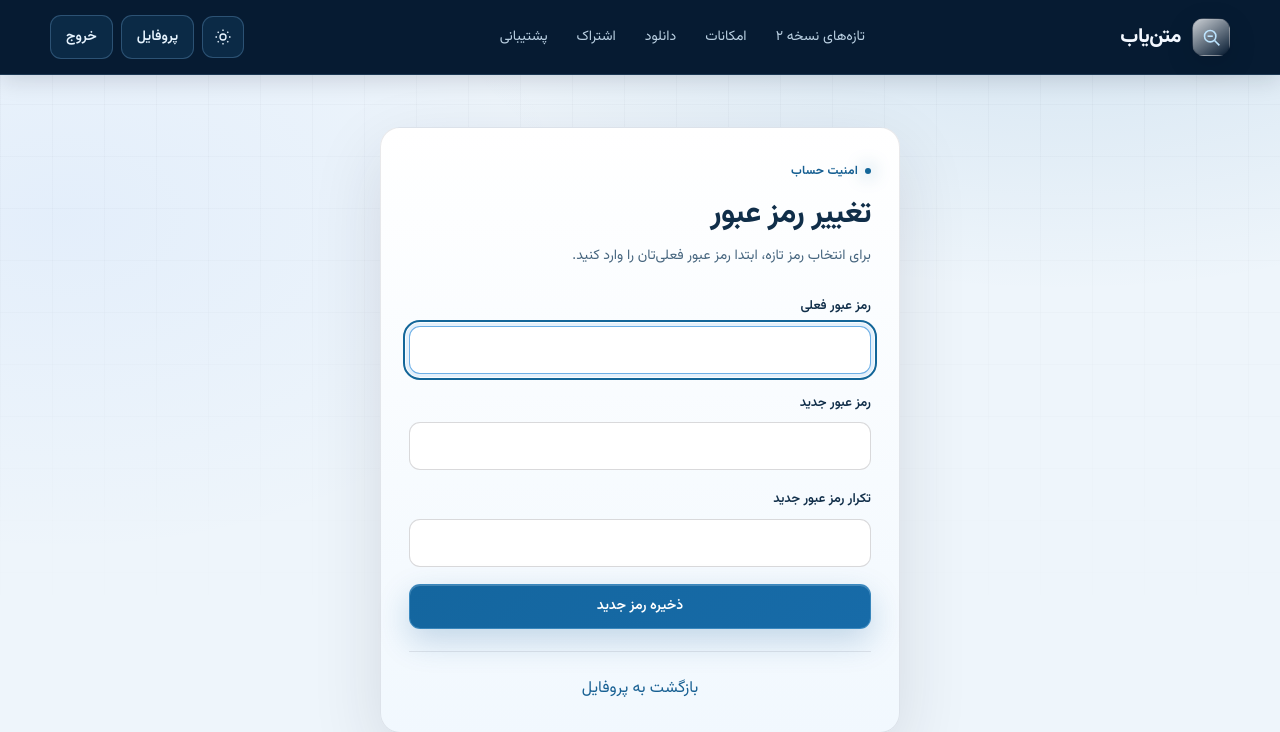
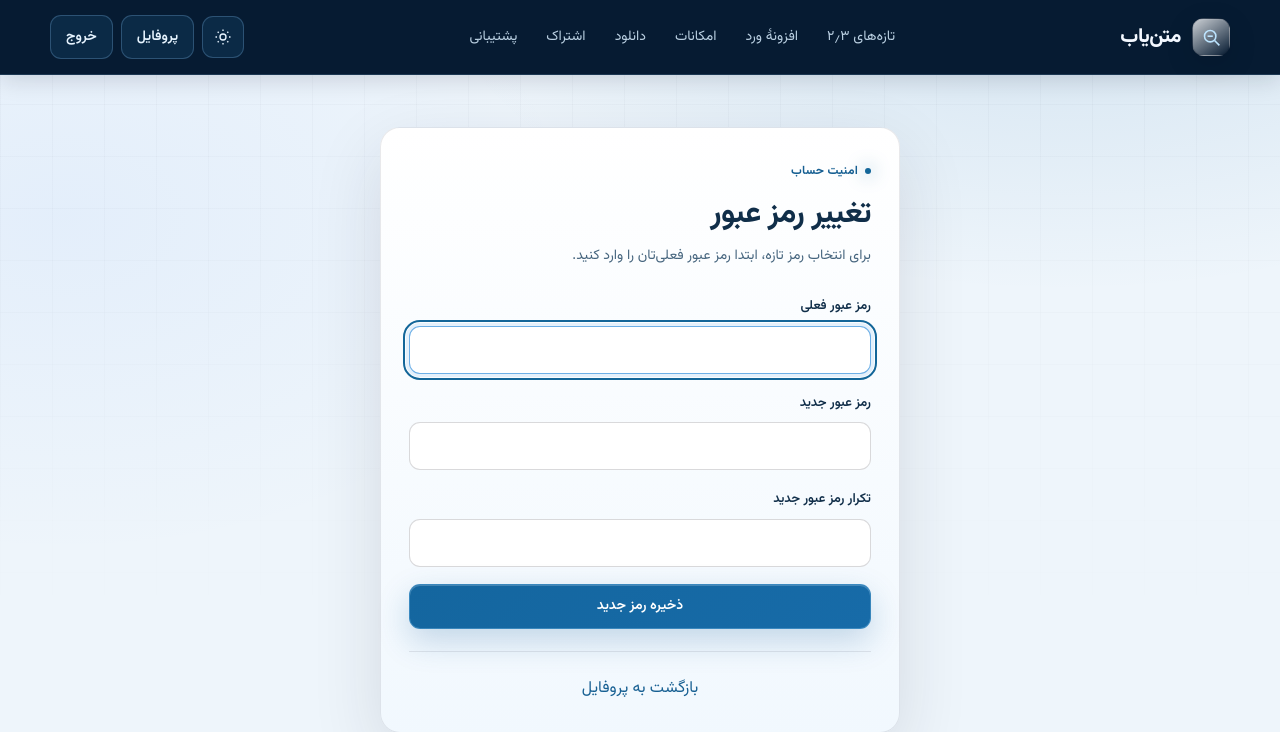
Before and after one commit to motealle/matnyaab, a Laravel app: page /change_password in a window 1280 px wide. Shown: the top 732 px of the page. Run offline with Laravel 12, Linux system fonts and the light colour scheme; the visitor is signed in with stand-in values (Sample User, id 1); parts of the project's set-up code (start-up, migrations or seed data) failed here and were passed over.

Commit message:
Website: Word add-in screenshots, nav link
Co-Authored-By: Claude Opus 5.5 <noreply@anthropic.com>
Claude-Session: https://claude.ai/code/session_01EMH6YZuVvAqowMJ5tqWyMX

```diff
--- a/web/resources/views/layouts/app.blade.php
+++ b/web/resources/views/layouts/app.blade.php
@@ -174,7 +174,8 @@
         </a>
 
         <nav class="nav-links" id="primary-nav" aria-label="ناوبری اصلی">
-            <a href="{{ route('home') }}#whats-new">تازه‌های نسخه ۲</a>
+            <a href="{{ route('home') }}#whats-new">تازه‌های ۲٫۳</a>
+            <a href="{{ route('home') }}#word">افزونهٔ ورد</a>
             <a href="{{ route('home') }}#features">امکانات</a>
             <a href="{{ route('home') }}#download">دانلود</a>
             <a href="{{ route('home') }}#pricing">اشتراک</a>
```
Also changed, not shown: web/public/assets/matnyaab-word/word-search-blue.webp (added), web/public/assets/matnyaab-word/word-search-night.webp (added), web/public/assets/matnyaab-word/word-templates-blue.webp (added), web/public/assets/matnyaab-word/word-writing-blue.webp (added).
